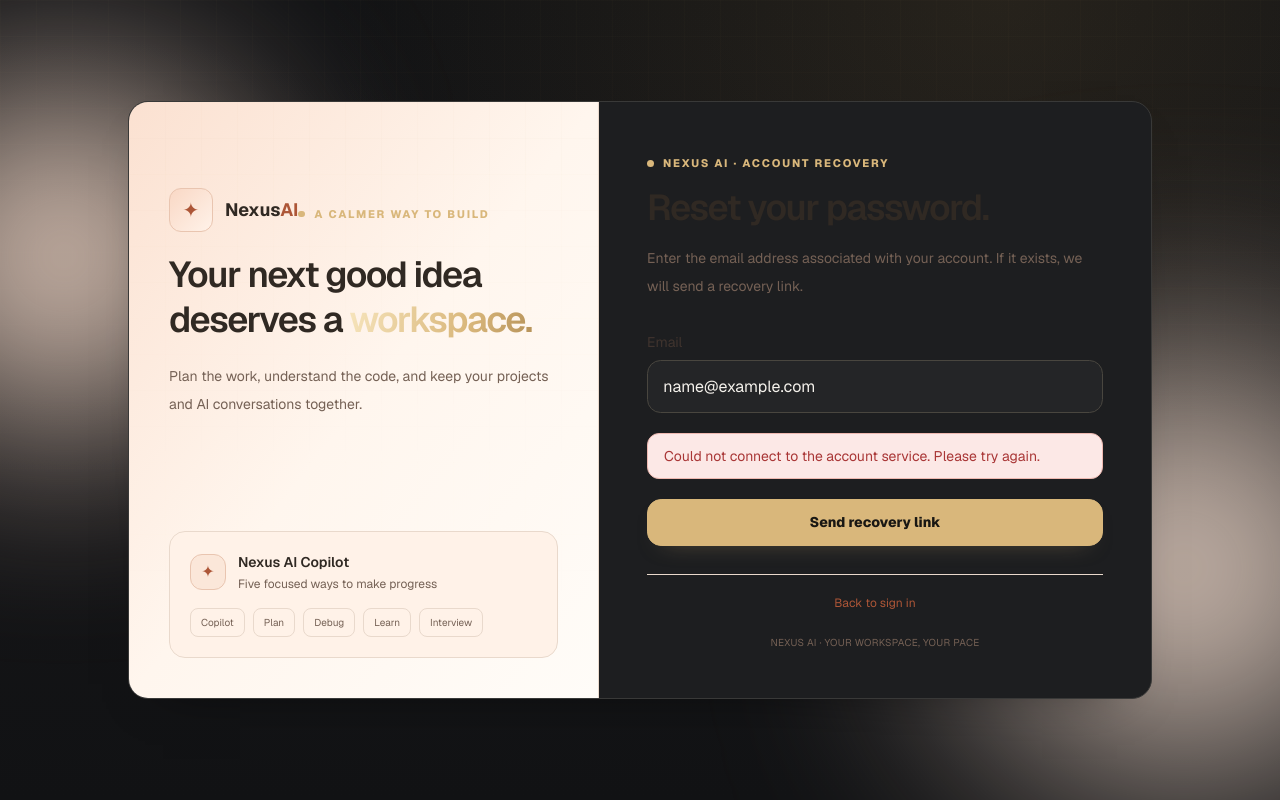
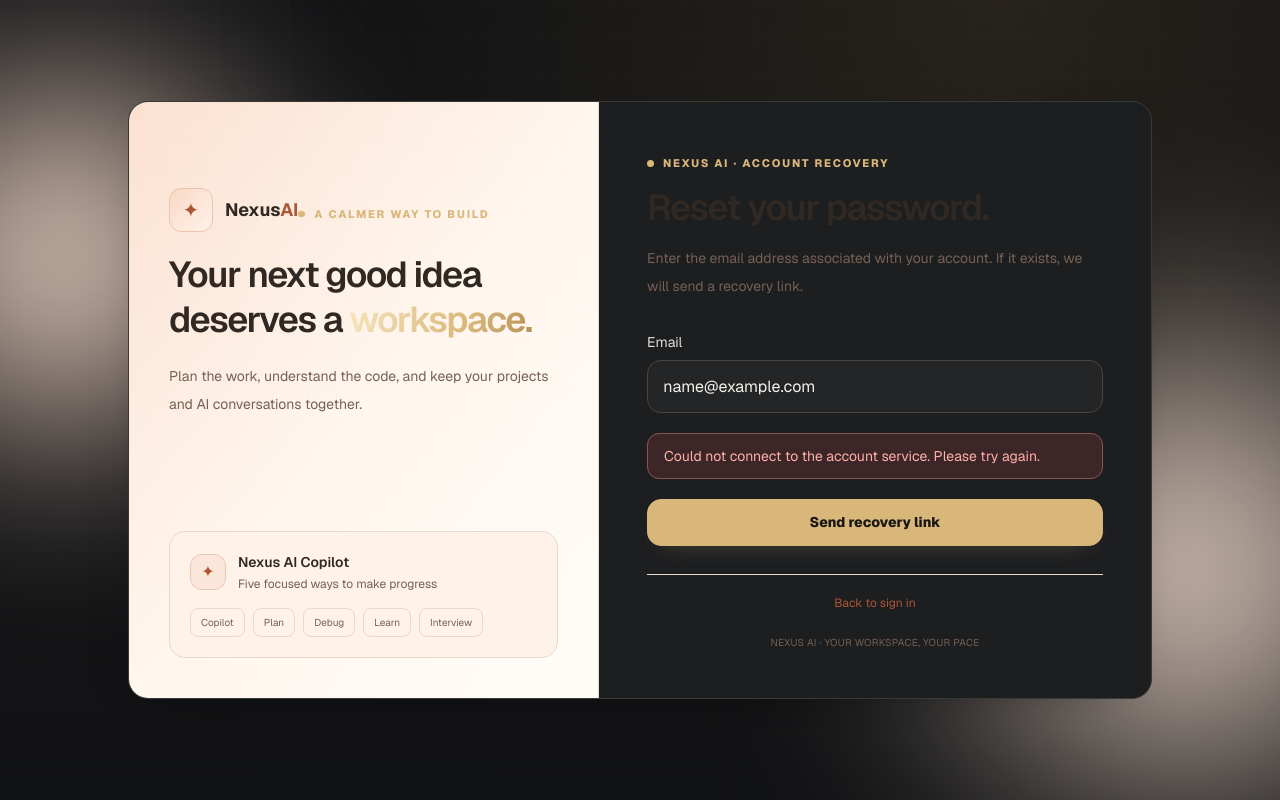
Before and after one commit to Dleteo/Nexus-AI, a Next.js app: page /forgot-password in a window 1280 px wide. Both pictures are taken after typing "name@example.com" into the empty fields and a click on the button "Send recovery link". Built offline with nearby package versions, Linux system fonts and the light colour scheme; no server answers.

Commit message:
Apply Obsidian Gold to authentication controls and forms

```diff
--- a/components/auth/ForgotPasswordForm.tsx
+++ b/components/auth/ForgotPasswordForm.tsx
@@ -35,12 +35,12 @@ export default function ForgotPasswordForm() {
   return (
     <form className="space-y-5" onSubmit={submit}>
       <div>
-        <label htmlFor="recovery-email" className="mb-2 block text-sm text-[#40342E]">Email</label>
+        <label htmlFor="recovery-email" className="mb-2 block text-sm text-[#E6E1D8]">Email</label>
         <input id="recovery-email" name="email" type="email" autoComplete="email" required maxLength={254} value={email} onChange={(event) => setEmail(event.target.value)} placeholder="you@example.com" className="nexus-field" />
       </div>
 
-      {error && <p role="alert" className="rounded-xl border border-[#EEB8B0] bg-[#FCE8E6] px-4 py-3 text-sm text-[#A93636]">{error}</p>}
-      {sent && <p role="status" className="rounded-xl border border-[#B6D7BD] bg-[#E6F3E8] px-4 py-3 text-sm leading-6 text-[#3D7654]">If an account matches that email, a recovery link will be sent. Check your inbox and spam folder.</p>}
+      {error && <p role="alert" className="rounded-xl border border-[#8D5456] bg-[#3C2628] px-4 py-3 text-sm text-[#FFB0A9]">{error}</p>}
+      {sent && <p role="status" className="rounded-xl border border-[#496F55] bg-[#1B3828] px-4 py-3 text-sm leading-6 text-[#A7D8B2]">If an account matches that email, a recovery link will be sent. Check your inbox and spam folder.</p>}
 
       <button type="submit" disabled={busy} className="nexus-primary-button w-full disabled:cursor-not-allowed disabled:opacity-60">{busy ? "Sending…" : "Send recovery link"}</button>
     </form>
```
